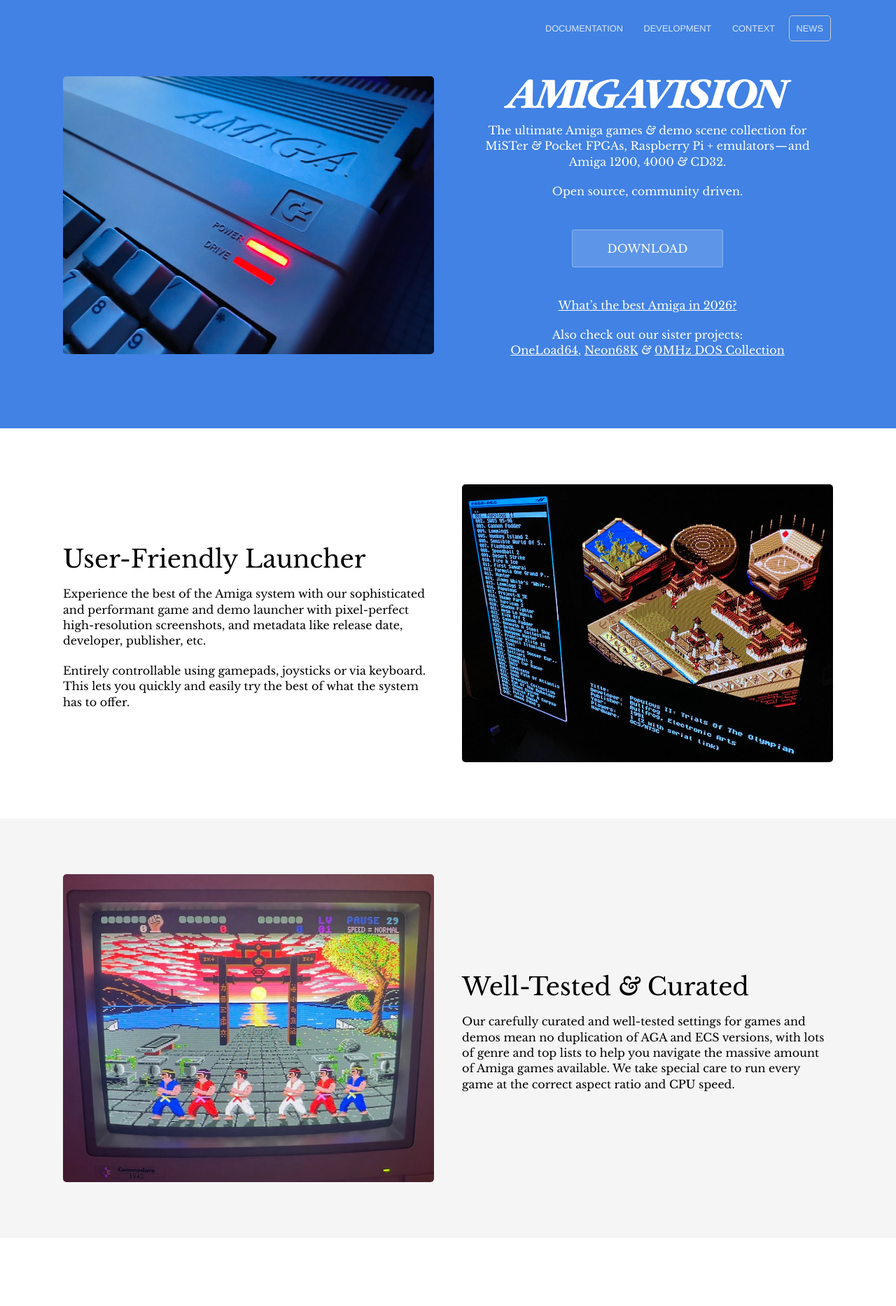
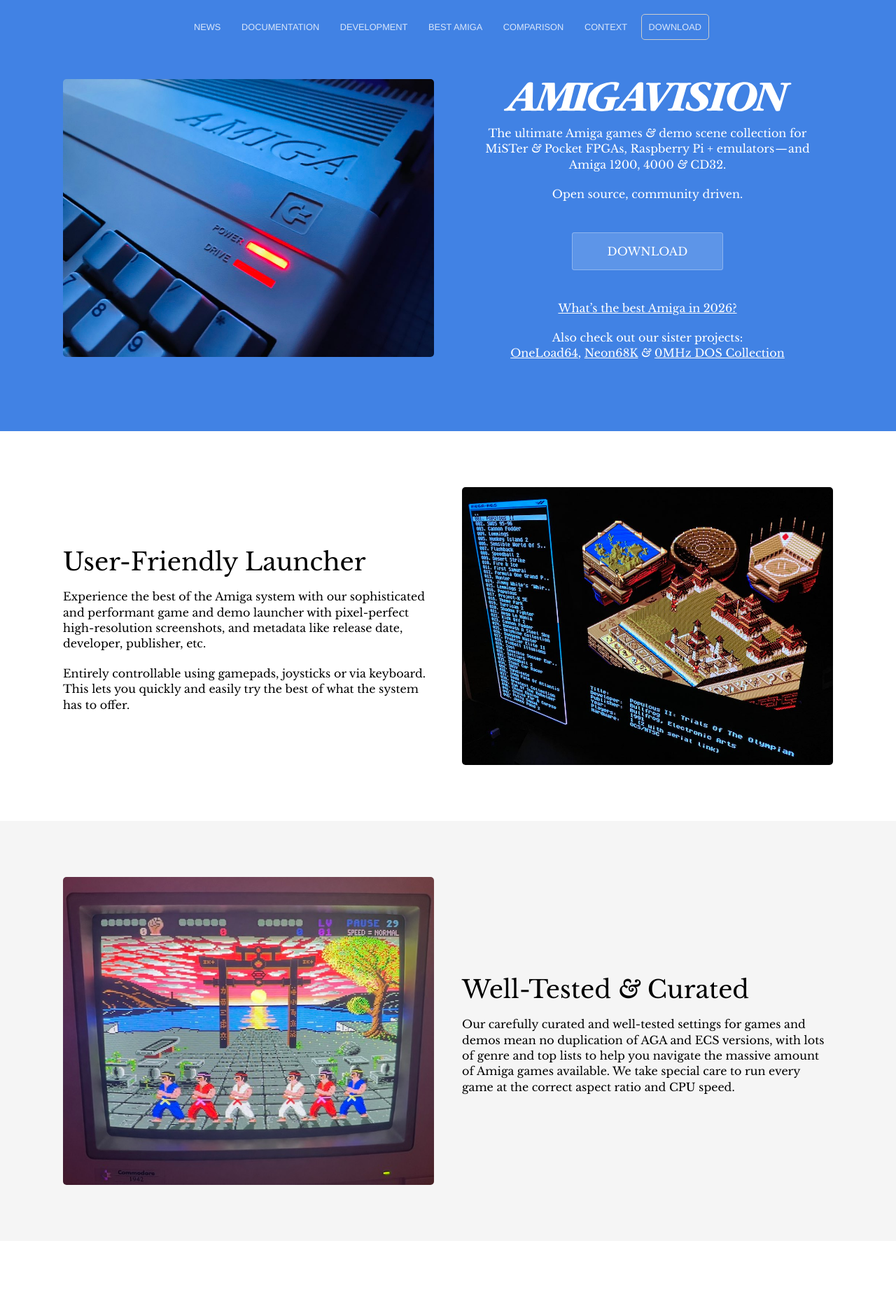
Before and after one commit to amigavision/amigavision.github.io, a Jekyll site: the page built from index.html, in a window 1280 px wide. Shown: the top 1866 px of the page at 70% size. Built offline with Jekyll 4.4.1, drawn with Linux system fonts in a browser that asks for light colours.

Commit message:
Restructure header and navigation

```diff
--- a/_includes/amigavision.css
+++ b/_includes/amigavision.css
@@ -224,6 +224,11 @@
 max-width: 100%;
 padding: 0;
 }
+header .container {
+display: flex;
+flex-direction: column;
+align-items: flex-start;
+}
 header {
 color: #fff;
 padding: 20px 0;
@@ -242,7 +247,9 @@
 header .company-name {
 font-size: 1.7em;
 line-height: 0;
-margin-left: 20px;
+margin: 18px auto 10px auto;
+width: 100%;
+text-align: center;
 }
 header .company-name a {
 display: inline-block;
@@ -250,6 +257,9 @@
 header .company-name img {
 display: block;
 width: auto;
+max-width: 100%;
+height: 42px;
+margin: 0 auto;
 }
 .content {
 background: white;
@@ -608,65 +618,33 @@
 box-shadow: 0 0 5px #51cbee;
 border: 1px solid #51cbee;
 }
-.nav-open nav {
-border-bottom: 1px dotted rgba(255,255,255,0.2);
-padding: 10px 0;
-}
-.nav-open nav a {
-display: block;
-}
-@media (min-width:760px) {.nav-open nav {
-  border: 0;
-  padding: 0 20px;
-  }
-  .nav-open nav a {
-  display: inline;
-  }
-}
-
 nav {
 text-transform: uppercase;
 font-size: .8em;
 width: 100%;
+text-align: center;
+padding: 0;
 }
 @media (min-width:760px) {nav {
-  text-align: right;
-  position: absolute;
-  top: 13px;
-  right: 0;
-  padding: 0 40px;
+  text-align: center;
+  position: static;
+  top: auto;
+  right: auto;
+  padding: 0;
   }
 }
 
 nav a {
 margin: 0 3px;
-padding: 20px 10px;
+padding: 10px;
 border-bottom: 1px solid rgba(255,255,255,0);
 color: rgba(255,255,255,0.8);
 transition: .2s ease-in-out;
-display: none;
-}
-@media (min-width:760px) {nav a {
-  display: inline;
-  padding: 10px;
-  }
+display: inline-block;
 }
 
 nav a.nav-toggle {
-display: inline;
-position: absolute;
-right: 10px;
-top: -22px;
-font-size: 1.9em;
-border: 0;
-}
-@media (min-width:760px) {nav a.nav-toggle {
-  display: none;
-  }
-}
-
-nav a.nav-toggle:hover {
-border: 0;
+display: none;
 }
 nav a:hover {
 border-bottom: 1px solid rgba(255,255,255,0.3);
--- a/_includes/navigation.html
+++ b/_includes/navigation.html
@@ -1,5 +1,4 @@
 <nav>
-	<a class="nav-toggle" id="open-nav" href="#">&#9776;</a>
 	{% for link in site.data.navigation %}
 		{% assign class = "" %}
 		{% if link.highlight %}
--- a/_layouts/default.html
+++ b/_layouts/default.html
@@ -16,11 +16,13 @@
 		{% endcapture %}
 		<style>{{ css | scssify }}</style>
 	</head>
-	<body>
+		<body>
 		<header>
 			<div class="container">
-				<div class="company-name"><a href="{{ site.baseurl }}/"><img src="{{ site.baseurl }}/images/amigavision.svg" alt="AmigaVision" width="95" height="33" {% if page.url =='/' %} style="visibility:hidden" {% endif %} /></a></div>
 				{% include navigation.html %}
+				{% unless page.url == '/' %}
+					<div class="company-name"><a href="{{ site.baseurl }}/"><img src="{{ site.baseurl }}/images/amigavision.svg" alt="AmigaVision" height="42" /></a></div>
+				{% endunless %}
 			</div>
 		</header>
 		{{ content }}
```
Also changed, not shown: other parts of _layouts/default.html (+0 -6 lines), _data/navigation.yml (+14 -2 lines).
